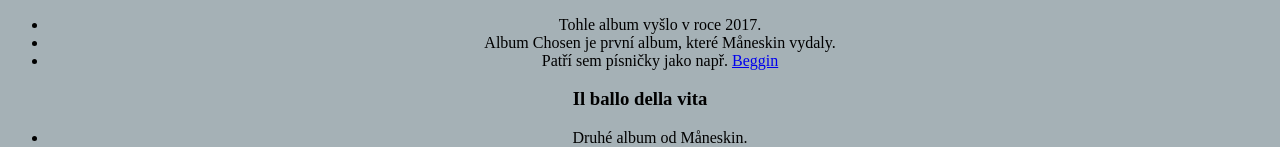
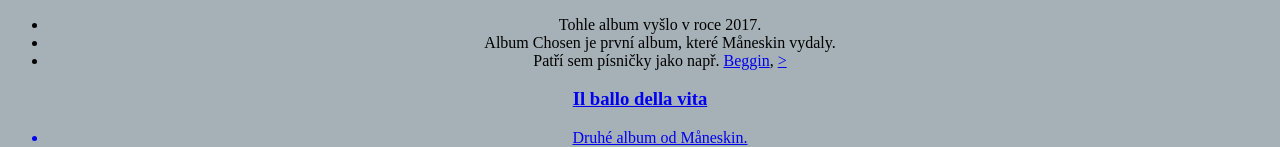
Before and after one commit to Eskymo1223/smash-vytvor, a plain HTML site: page index3.html in a window 1280 px wide. Shown: the part 152-299 px from the top of the page. Drawn offline with Linux system fonts and the light colour scheme.

Commit message:
Update index3.html

```diff
--- a/index3.html
+++ b/index3.html
@@ -14,7 +14,7 @@
  <ul>
     <li>Tohle album vyšlo v roce 2017.</li>
     <li>Album Chosen je první album, které Måneskin vydaly.</li>
-     <li>Patří sem písničky jako např. <a href="https://www.youtube.com/watch?v=Xg72z08aTXY"> Beggin</a></li>
+     <li>Patří sem písničky jako např. <a href="https://www.youtube.com/watch?v=Xg72z08aTXY"> Beggin</a>, <a href="https://www.youtube.com/watch?v=NLZ49-zD6iI">></li>
  </ul>
 <h3>Il ballo della vita</h3>
  <ul>
```
